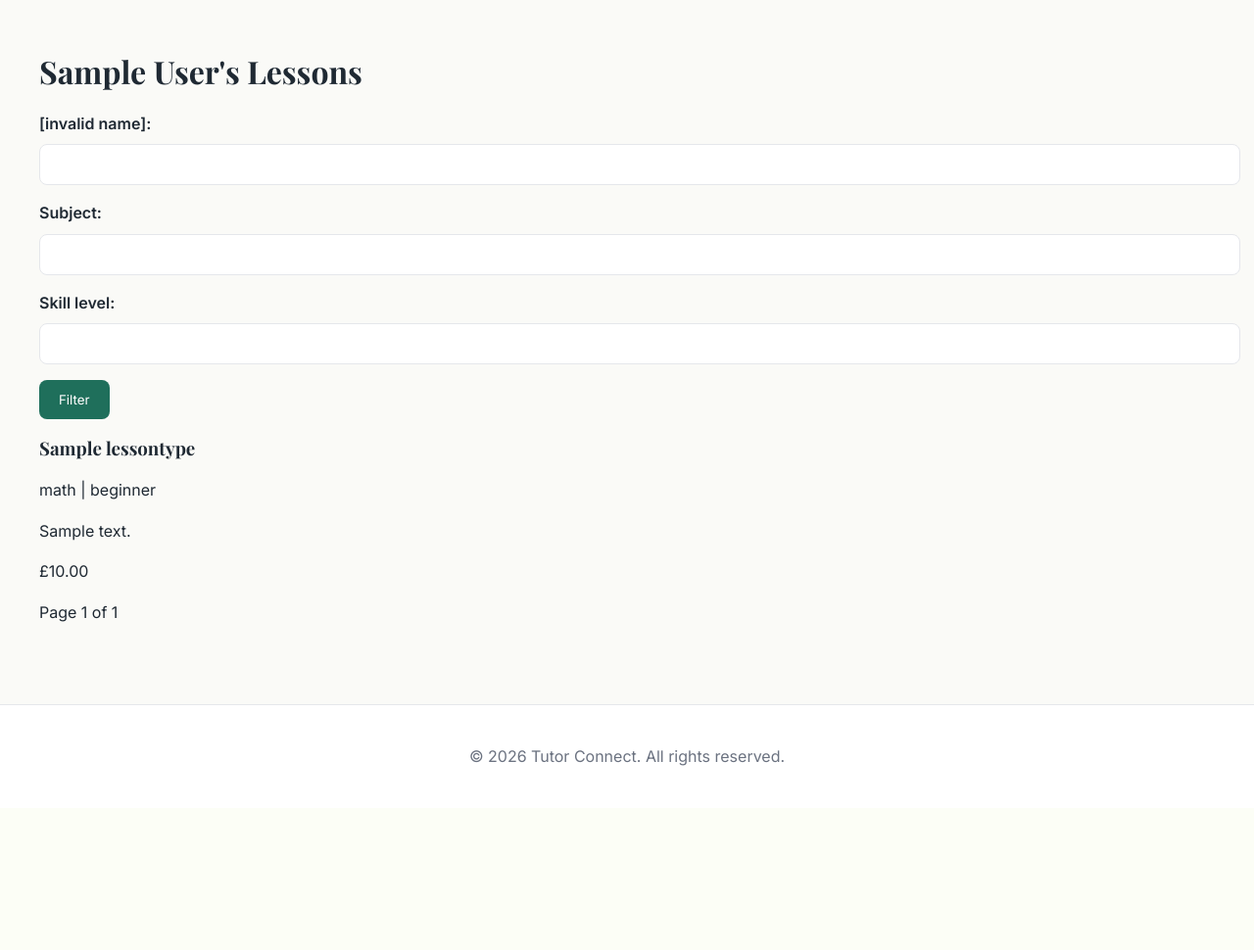
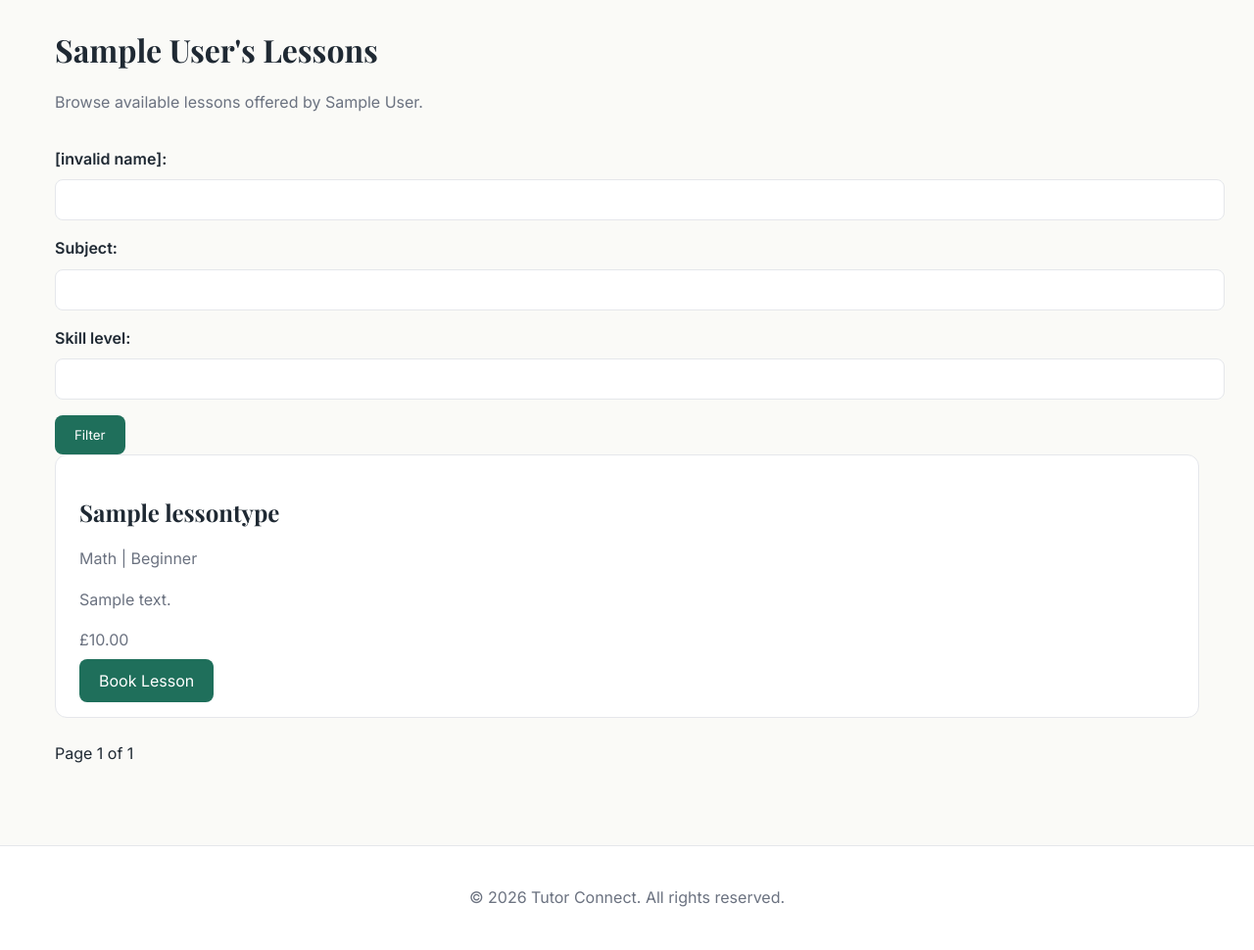
Before and after one commit to JamesBirchall-dev/MSP-4-Tutor-Connect, a Django app: page /tutors/1/lessons/ in a window 1280 px wide. Shown: the part 85-1055 px from the top of the page at 98% size. Before the commit the page ends 867 px from the top, so only its background shows below. Run offline with Django 5.2, Linux system fonts and the light colour scheme; tables that the repository leaves empty hold one stand-in row (values such as "Sample post").

Commit message:
Style - Lesson List- update template heading, filter form, feed

```diff
--- a/templates/tutors/lesson_list.html
+++ b/templates/tutors/lesson_list.html
@@ -1,25 +1,43 @@
 {% extends "base.html" %}
 
-{% block title %}Lesson List{% endblock %}
+{% block title %}Lessons | Tutor Connect{% endblock %}
 
 {% block content %}
 
-<h1>{{ tutor.display_name }}'s Lessons</h1>
+<div class="container">
+    <div class="page-header">
+        <h1>{{ tutor.display_name }}'s Lessons</h1>
+        <p>Browse available lessons offered by {{ tutor.display_name }}.</p>
+    </div>
 
 <!--Filter Form-->
 
-<form method="get">
+<form class="filter-card" method="get">
     {{ filter.form.as_p }}
-    <button type="submit">Filter</button>
+    <button class="btn btn-primary" type="submit">Filter</button>
 </form>
 
+
+<div class="grid two-column">
 {% for lesson in page_obj %}
-    <div>
-        <h3>{{ lesson.title }}</h3>
-        <p>{{ lesson.subject }} | {{ lesson.skill_level }}</p>
-        <p>{{ lesson.description }}</p>
-        <p>£{{ lesson.price }}</p>
-    </div>
+    <article class="card lesson-card">
+        <h2>{{ lesson.title }}</h2>
+                <p class="lesson-meta">
+                    {{ lesson.subject|title }} | {{ lesson.skill_level|title }}
+                </p>
+
+                <p>{{ lesson.description}}</p>
+
+                <p class="lesson-price">
+                    £{{ lesson.price }}
+                </p>
+
+        <a class="btn btn-primary" href="{% url 'bookings:booking_create' lesson.pk %}">
+            Book Lesson
+        </a>
+    </article>
+
+
 {% empty %}
     <p>No lessons found.</p>
 {% endfor %}
```
